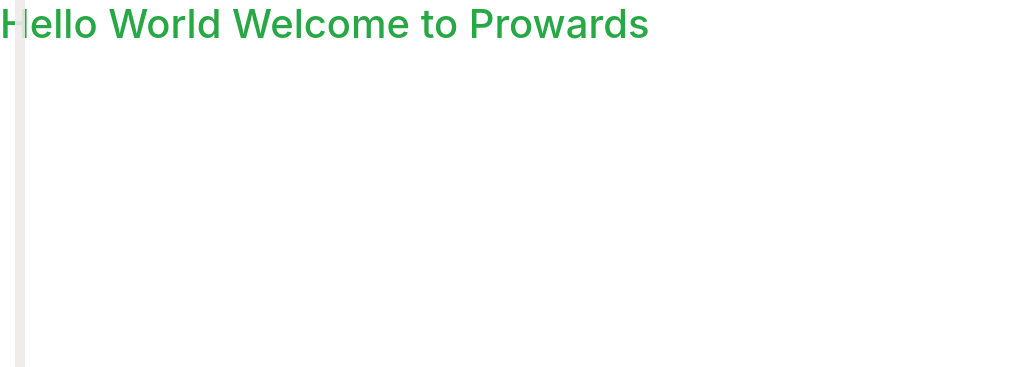
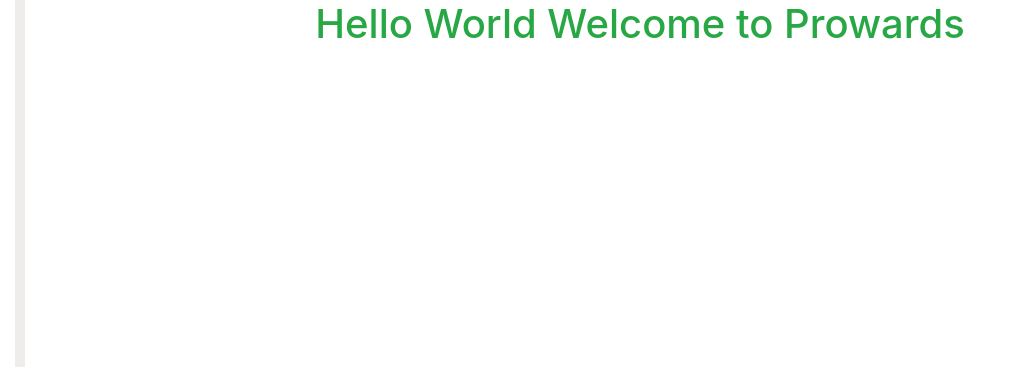
Before and after one commit to Paulwamaria/Projwards, a Django app: page / in a window 1280 px wide. Shown: the part 64-431 px from the top of the page, without its empty margins (0-1023 px from the left). Run offline with Django 3.2, Linux system fonts and the light colour scheme; some libraries are stand-ins or nearby versions; some web fonts are replaced.

Commit message:
Align the welcome message to center

```diff
--- a/wards/templates/wards/index.html
+++ b/wards/templates/wards/index.html
@@ -4,7 +4,7 @@
 
 {% block content %}
 
-<h1 class="text-success">Hello World {{message}} </h1>
+<h1 class="text-success text-center">Hello World {{message}} </h1>
 
 
 {% endblock %}
```
